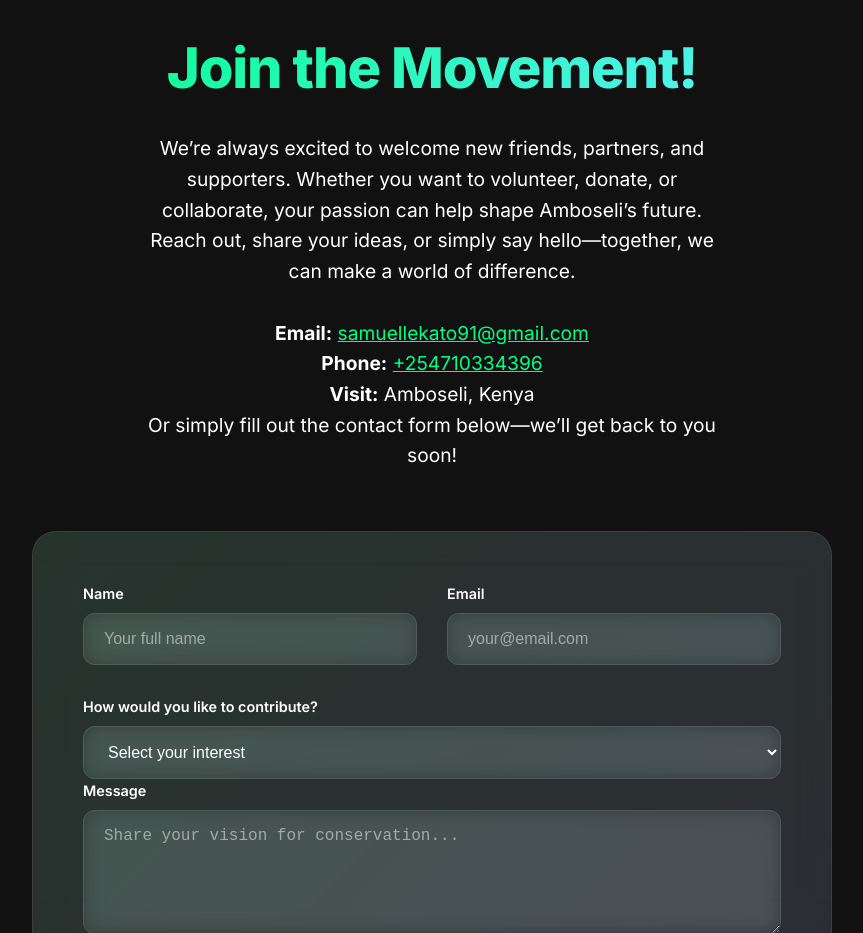
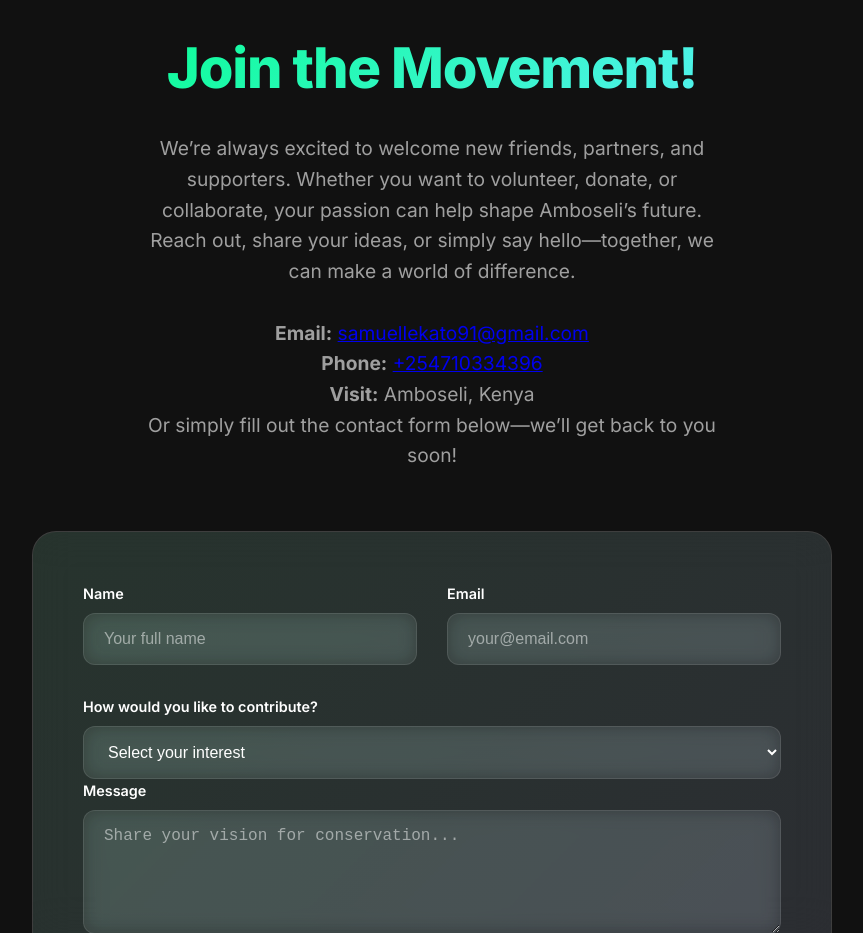
Before and after one commit to parsele/amboseli, a plain HTML site: page index.html in a window 1280 px wide. Shown: the part 7660-8593 px from the top of the page, without its empty margins (208-1071 px from the left). Drawn offline with Linux system fonts and the light colour scheme.

Commit message:
Remove inline styles and ensure CSS compatibility; all backdrop-filter rules are paired with -webkit-backdrop-filter

```diff
--- a/index.html
+++ b/index.html
@@ -1220,9 +1220,9 @@
     <section id="contact" style="background: #111; color: #fff;">
         <div class="contact-container">
             <h2 class="section-title">Join the Movement!</h2>
-            <p class="section-subtitle" style="color: #fff;">We’re always excited to welcome new friends, partners, and supporters. Whether you want to volunteer, donate, or collaborate, your passion can help shape Amboseli’s future. Reach out, share your ideas, or simply say hello—together, we can make a world of difference.<br><br>
-            <b>Email:</b> <a href="mailto:samuellekato91@gmail.com" style="color:#00ff87;">samuellekato91@gmail.com</a><br>
-            <b>Phone:</b> <a href="tel:+254710334396" style="color:#00ff87;">+254710334396</a><br>
+            <p class="section-subtitle">We’re always excited to welcome new friends, partners, and supporters. Whether you want to volunteer, donate, or collaborate, your passion can help shape Amboseli’s future. Reach out, share your ideas, or simply say hello—together, we can make a world of difference.<br><br>
+            <b>Email:</b> <a href="mailto:samuellekato91@gmail.com">samuellekato91@gmail.com</a><br>
+            <b>Phone:</b> <a href="tel:+254710334396">+254710334396</a><br>
             <b>Visit:</b> Amboseli, Kenya<br>
             Or simply fill out the contact form below—we’ll get back to you soon!</p>
             <div class="contact-form">
```
